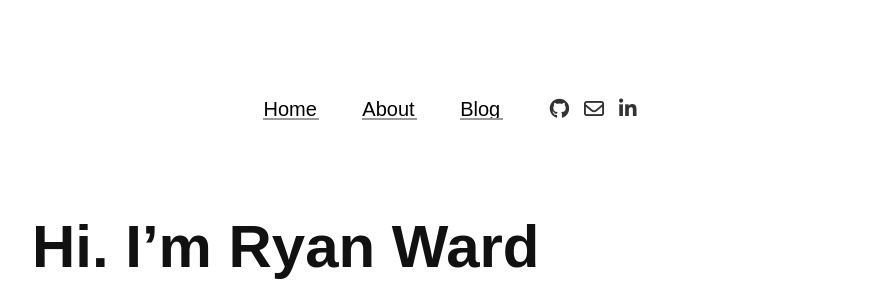
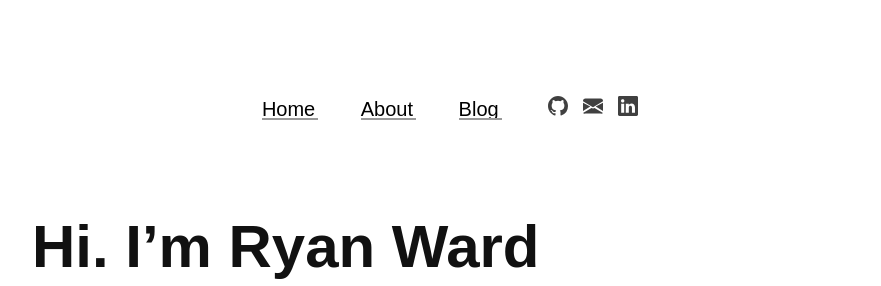
Before and after one commit to ryanward-io/ryanward-io.github.io, a Jekyll site: the page built from index.md, in a window 1280 px wide. Shown: the top 286 px of the page, without its empty margins (188-1069 px from the left). Built offline with Jekyll 4.4.1, drawn with Linux system fonts in a browser that asks for light colours; nearby versions of some CDN libraries; some web fonts are replaced; our own code applies the rules of GitHub Pages for plain Markdown files.

Commit message:
Replace dead CDNs: MathJax 3, drop jQuery and Font Awesome, fix stylesheet link
- MathJax 3 from jsDelivr, with $$ delimiters to match kramdown output
- flicker.js rewritten without jQuery
- Social icons are inline SVGs with aria-labels

Co-Authored-By: Claude Sonnet 5.5 <noreply@anthropic.com>

```diff
--- a/_config.yml
+++ b/_config.yml
@@ -87,6 +87,8 @@ text:
 ## Build settings                         ##
 ############################################
 markdown: kramdown
+kramdown:
+  math_engine: ~
 redcarpet:
   extensions: ["smart", "tables", "with_toc_data", "footnotes"]
 permalink: pretty
--- a/_includes/head.html
+++ b/_includes/head.html
@@ -22,9 +22,6 @@
     {% if page.title %}{{ page.title | strip_html }} &#8211; {% endif %}{{
     site.title | strip_html }}
   </title>
-  <link rel="dns-prefetch" href="//maxcdn.bootstrapcdn.com" />
-  <link rel="dns-prefetch" href="//cdn.mathjax.org" />
-  <link rel="dns-prefetch" href="//cdnjs.cloudflare.com" />
   <meta name="viewport" content="width=device-width, initial-scale=1" />
   <meta
     name="description"
@@ -46,39 +43,23 @@
   <link rel="alternate" type="application/rss+xml" title="RSS Feed for {{
   site.title }}" href="{{ "/feed.xml" | prepend: site.baseurl }}" />
 
-  <!-- JQuery # See if I can remove this in time-->
-  <script
-    aync
-    src="https://ajax.googleapis.com/ajax/libs/jquery/3.1.1/jquery.min.js"
-  ></script>
-
   <!-- Theme CSS -->
-  <link rel="stylesheet" href="{{ "{{ site.baseurl }}/css/junior.css"}}"
-  type="text/css">
+  <link rel="stylesheet" href="{{ '/css/junior.css' | prepend: site.baseurl }}" type="text/css" />
 
   <!-- Fonts -->
-  {% if site.extended_fonts %}
   <link
     href="https://fonts.googleapis.com/css?family=Muli:300,400,800"
     rel="stylesheet"
   />
-  {% else %}
-  <link
-    href="https://fonts.googleapis.com/css?family=Muli:300,400,800"
-    rel="stylesheet"
-  />
-  {% endif %} {% if site.show_social_icons or site.show_sharing_icons %}
-  <link
-    href="//maxcdn.bootstrapcdn.com/font-awesome/latest/css/font-awesome.min.css"
-    rel="stylesheet"
-  />
-  {% endif %}
 
   <!-- MathJax -->
   {% if site.enable_mathjax or page.mathjax == true %}
+  <script>
+    window.MathJax = { tex: { inlineMath: [["\\(", "\\)"]], displayMath: [["$$", "$$"], ["\\[", "\\]"]] } };
+  </script>
   <script
-    type="text/javascript"
-    src="//cdn.mathjax.org/mathjax/latest/MathJax.js?config=TeX-AMS-MML_HTMLorMML"
+    async
+    src="https://cdn.jsdelivr.net/npm/mathjax@3.2.2/es5/tex-chtml.js"
   ></script>
   {% endif %}
 
--- a/_includes/social_links.html
+++ b/_includes/social_links.html
@@ -1,52 +1,19 @@
 <div class="social-icons">
   <div>
     {% if site.github_username %}
-      <a class="fa fa-github" href="https://github.com/{{ site.github_username }}" target="_blank"></a>
-    {% endif %}
-    {% if site.bitbucket_username %}
-      <a class="fa fa-bitbucket" href="https://bitbucket.org/{{ site.bitbucket_username }}"target="_blank"></a>
-    {% endif %}
-    {% if site.stackoverflow_id %}
-      <a class="fa fa-stack-overflow" href="https://stackoverflow.com/users/{{ site.stackoverflow_id }}"target="_blank"></a>
-    {% endif %}
-    <!-- <a class="fa fa-rss" href="{{ "/feed.xml" | prepend: site.baseurl }}"target="_blank"></a> -->
-    {% if site.twitter_username %}
-      <a class="fa fa-twitter" href="https://twitter.com/{{ site.twitter_username }}"target="_blank"></a>
-    {% endif %}
-    {% if site.skype_username %}
-      <a class="fa fa-skype" href="skype:{{ site.skype_username }}?userinfo"target="_blank"></a>
-    {% endif %}
-    {% if site.steam_nickname %}
-      <a class="fa fa-steam-square" href="http://steamcommunity.com/id/{{ site.steam_nickname }}"target="_blank"></a>
-    {% endif %}
-    {% if site.google_plus_id %}
-      <a class="fa fa-google-plus" href="https://plus.google.com/{{ site.google_plus_id }}/posts"target="_blank"></a>
+      <a href="https://github.com/{{ site.github_username }}" target="_blank" rel="noopener" aria-label="GitHub">
+        <svg viewBox="0 0 16 16" width="1em" height="1em" fill="currentColor" aria-hidden="true"><path d="M8 0C3.58 0 0 3.58 0 8c0 3.54 2.29 6.53 5.47 7.59.4.07.55-.17.55-.38 0-.19-.01-.82-.01-1.49-2.01.37-2.53-.49-2.69-.94-.09-.23-.48-.94-.82-1.13-.28-.15-.68-.52-.01-.53.63-.01 1.08.58 1.23.82.72 1.21 1.87.87 2.33.66.07-.52.28-.87.51-1.07-1.78-.2-3.64-.89-3.64-3.95 0-.87.31-1.59.82-2.15-.08-.2-.36-1.02.08-2.12 0 0 .67-.21 2.2.82a7.6 7.6 0 0 1 4 0c1.53-1.04 2.2-.82 2.2-.82.44 1.1.16 1.92.08 2.12.51.56.82 1.27.82 2.15 0 3.07-1.87 3.75-3.65 3.95.29.25.54.73.54 1.48 0 1.07-.01 1.93-.01 2.2 0 .21.15.46.55.38A8.01 8.01 0 0 0 16 8c0-4.42-3.58-8-8-8z"/></svg>
+      </a>
     {% endif %}
     {% if site.email %}
-      <a class="fa fa-envelope" href="mailto:{{ site.email }}"target="_blank"></a>
+      <a href="mailto:{{ site.email }}" aria-label="Email">
+        <svg viewBox="0 0 16 16" width="1em" height="1em" fill="currentColor" aria-hidden="true"><path d="M0 4a2 2 0 0 1 2-2h12a2 2 0 0 1 2 2v.217l-8 4.8-8-4.8V4zm0 1.383v6.634l5.803-3.558L0 5.383zm6.761 4.14L0 13.58A2 2 0 0 0 2 14h12a2 2 0 0 0 2-.42l-6.761-4.057L8 10.017l-1.239-.494zM16 12.017V5.383l-5.803 3.076L16 12.017z"/></svg>
+      </a>
     {% endif %}
     {% if site.linkedin_username %}
-      <a class="fa fa-linkedin" href="https://www.linkedin.com/in/{{ site.linkedin_username }}"target="_blank"></a>
-    {% endif %}
-    {% if site.angellist_username %}
-      <a class="fa fa-angellist" href="https://angel.co/{{ site.angellist_username }}"target="_blank"></a>
-    {% endif %}
-    {% if site.medium_id %}
-      <a class="fa fa-medium" href="https://medium.com/@{{ site.medium_id }}"target="_blank"></a>
-    {% endif %}
-    {% if site.youtube_channel_id %}
-      <a class="fa fa-youtube-play" href="https://youtube.com/channel/{{ site.youtube_channel_id }}"target="_blank"></a>
-    {% endif %}
-  </div>
-  <div class="right">
-    {% if site.bitcoin_url %}
-      <a class="fa fa-bitcoin" href="{{ site.bitcoin_url }}"></a>
-    {% endif %}
-    {% if site.paypal_url %}
-      <a class="fa fa-paypal" href="{{ site.paypal_url }}"></a>
-    {% endif %}
-    {% if site.flattr_button %}
-      {{ site.flattr_button }}
+      <a href="https://www.linkedin.com/in/{{ site.linkedin_username }}" target="_blank" rel="noopener" aria-label="LinkedIn">
+        <svg viewBox="0 0 16 16" width="1em" height="1em" fill="currentColor" aria-hidden="true"><path d="M0 1.146C0 .513.526 0 1.175 0h13.65C15.474 0 16 .513 16 1.146v13.708c0 .633-.526 1.146-1.175 1.146H1.175C.526 16 0 15.487 0 14.854V1.146zm4.943 12.248V6.169H2.542v7.225h2.401zm-1.2-8.212c.837 0 1.358-.554 1.358-1.248-.015-.709-.52-1.248-1.342-1.248-.822 0-1.359.54-1.359 1.248 0 .694.521 1.248 1.327 1.248h.016zm4.908 8.212V9.359c0-.216.016-.432.08-.586.173-.431.568-.878 1.232-.878.869 0 1.216.662 1.216 1.634v3.865h2.401V9.25c0-2.22-1.184-3.252-2.764-3.252-1.274 0-1.845.7-2.165 1.193v.025h-.016a5.54 5.54 0 0 1 .016-.025V6.169h-2.4c.03.678 0 7.225 0 7.225h2.4z"/></svg>
+      </a>
     {% endif %}
   </div>
 </div>
--- a/_sass/_social-icons.scss
+++ b/_sass/_social-icons.scss
@@ -9,13 +9,15 @@
   width: 100%;
 }
 
-.social-icons a.fa {
+.social-icons a {
   cursor: pointer;
   opacity: 0.8;
   padding: 0.2em;
+  display: inline-block;
+  color: inherit;
 }
 
-.social-icons a.fa:hover {
+.social-icons a:hover {
   opacity: 1;
 }
 
```
Also changed, not shown: _includes/js/flicker.js (+9 -8 lines).
